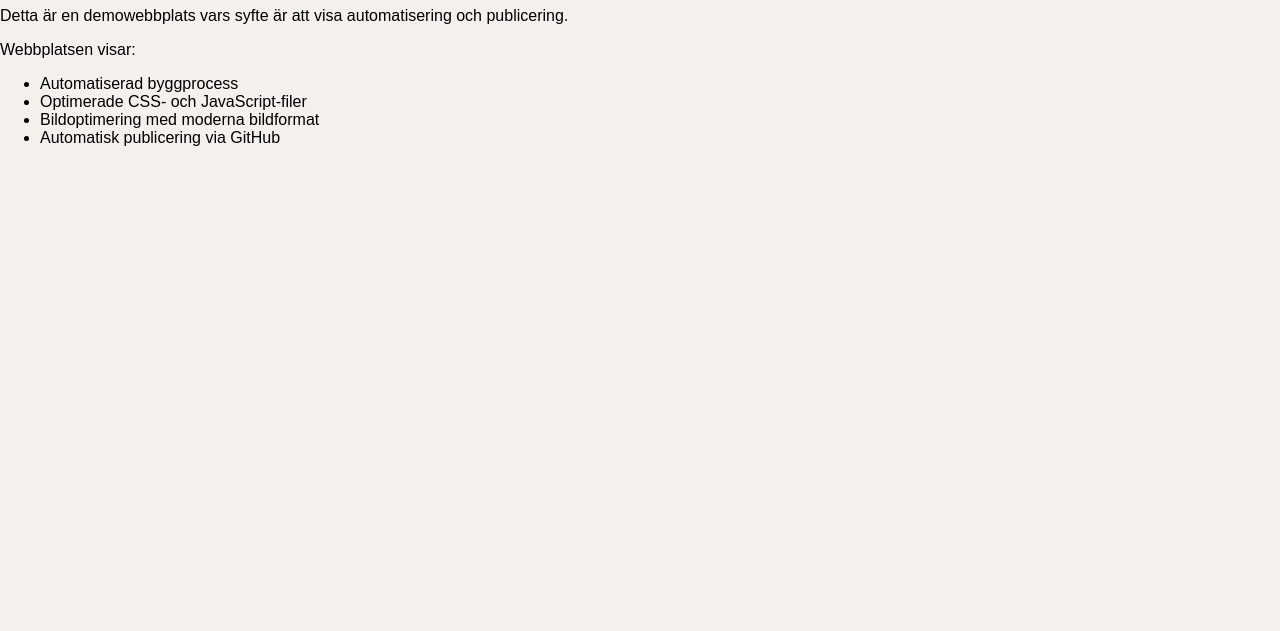
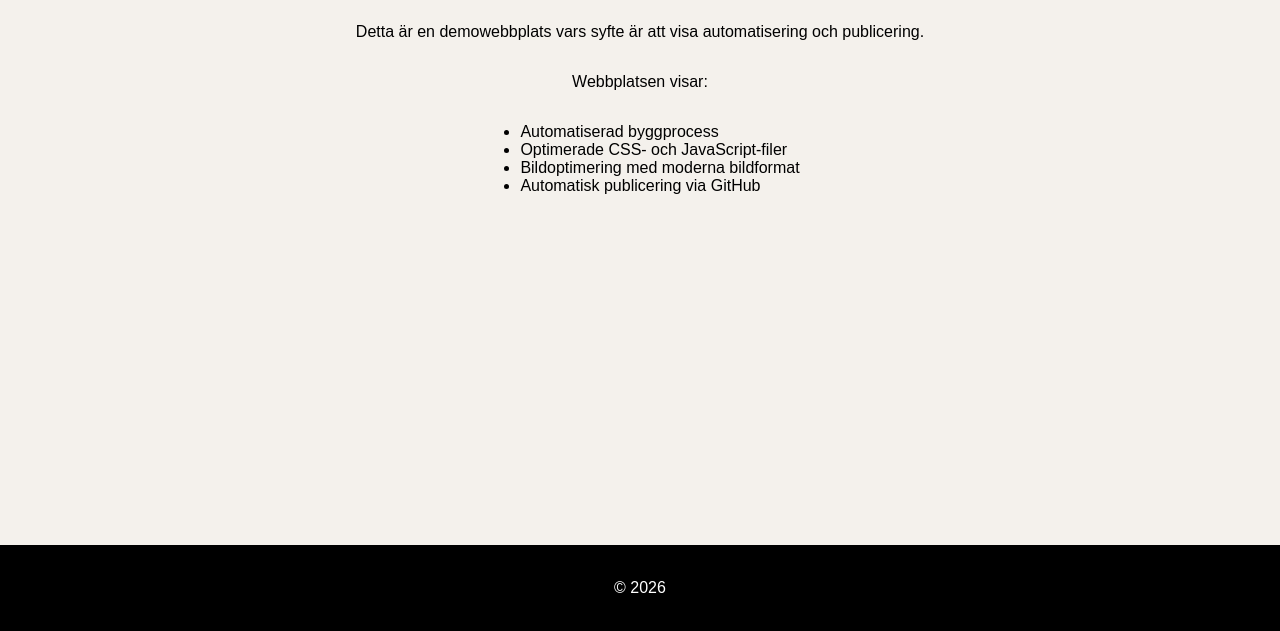
Before and after one commit to aliatwood/Automatisering-publicering, a website: page index.html in a window 1280 px wide. Shown: the part 169-800 px from the top of the page. Drawn offline with Linux system fonts and the light colour scheme.

Commit message:
La till footer
Jag la till en enkel footer och styleade footern så den hamnar på botten med samma stil som menyn

```diff
--- a/index.html
+++ b/index.html
@@ -26,6 +26,9 @@
         </div>
     </main>
 
+    <footer>
+        <p>© 2026</p>
+    </footer>
 
 
     <script src="script.js"></script>
--- a/style.css
+++ b/style.css
@@ -5,6 +5,11 @@ body{
     font-family: sans-serif;
     margin: 0;
     padding: 0;
+    display: flex;
+    flex-direction: column;
+}
+main{
+    flex: 1;
 }
 .meny{
     display: flex;
@@ -21,6 +26,20 @@ body{
     font-size: 2rem;
     text-decoration: none;
 }
+.intro{
+    display: flex;
+    flex-direction: column;
+    align-items: center;
+}
+footer{
+    border: solid 2px black;
+    background-color: #000000;
+    box-sizing: border-box;
+    color: white;
+    text-align: center;
+    padding: 1rem;
+}
+
 
 @media (max-width: 600px){
     .meny{
```
